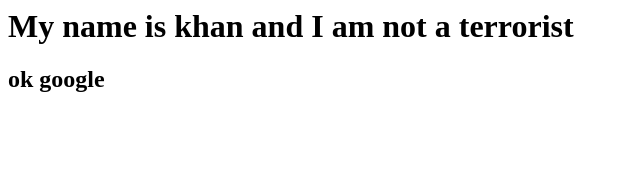
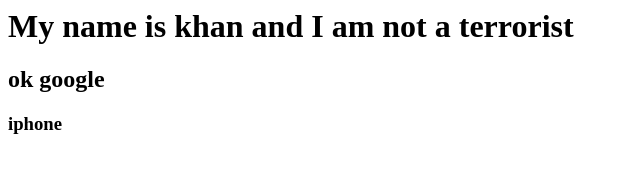
Before and after one commit to shubh138/you, a plain HTML site: page index.html in a window 1280 px wide. Shown: the full height of the page, 0-640 px from the left. Drawn offline with Linux system fonts and the light colour scheme.

Commit message:
second now

```diff
--- a/index.html
+++ b/index.html
@@ -1,2 +1,3 @@
 <h1> My name is khan and I am not a terrorist </h1>
 <h2> ok google </h2>
+<h3> iphone </h3>
```
